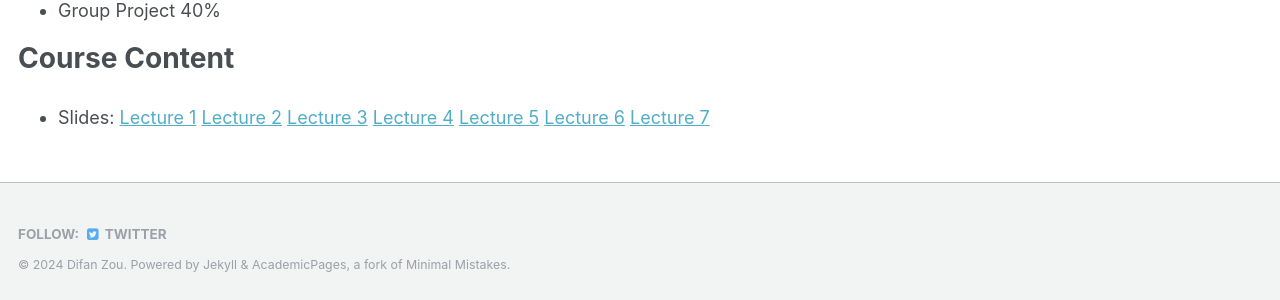
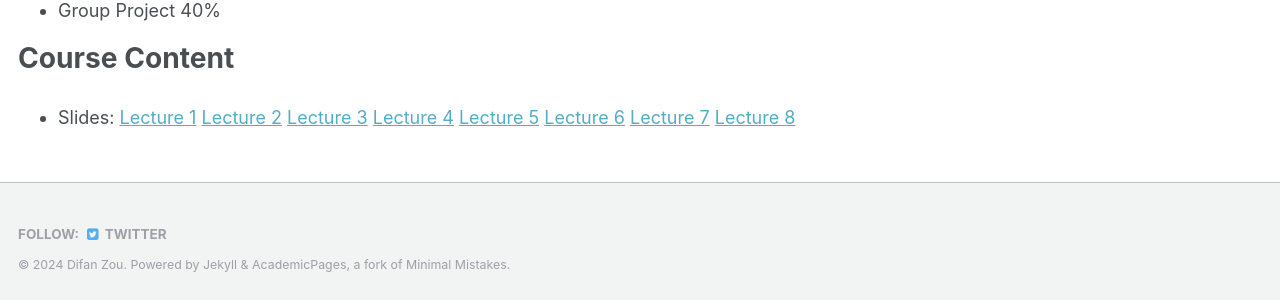
Before and after one commit to difanzou/difanzou.github.io, a Jekyll site: the page built from _teaching/2024-spring-teaching.md, in a window 1280 px wide. Shown: the part 1044-1344 px from the top of the page. Built offline with Jekyll 4.4.1, drawn with Linux system fonts in a browser that asks for light colours.

Commit message:
add teaching materials

```diff
--- a/_teaching/2024-spring-teaching.md
+++ b/_teaching/2024-spring-teaching.md
@@ -32,4 +32,4 @@
 
 # Course Content
 
-* Slides: [Lecture 1](https://drive.google.com/file/d/1hP5tAuVmUKGRKSyd2c2UkYftfWs91Kgx/view?usp=sharing) [Lecture 2](https://drive.google.com/file/d/1PtYSWEH751qYY8XHmiJDM6YHtNLxmRwC/view?usp=sharing) [Lecture 3](https://drive.google.com/file/d/1h_Fy6M91yu6yWB_-Bf9lDDnGs5W_rTgh/view?usp=sharing) [Lecture 4](https://drive.google.com/file/d/14pkzBu9KP2__IhWYIk38iMV_6bkwP_kK/view?usp=sharing) [Lecture 5](https://drive.google.com/file/d/1gHSIKgCiB6rFnYrWCJQldF6RKxgCHpD_/view?usp=sharing) [Lecture 6](https://drive.google.com/file/d/1dxV-2V0fnb5-vMzR-H5HS8dRhcG14KcO/view?usp=sharing) [Lecture 7](https://drive.google.com/file/d/1nyXxRuylZmVFelogt0dglEohb22n6nH8/view?usp=sharing)
+* Slides: [Lecture 1](https://drive.google.com/file/d/1hP5tAuVmUKGRKSyd2c2UkYftfWs91Kgx/view?usp=sharing) [Lecture 2](https://drive.google.com/file/d/1PtYSWEH751qYY8XHmiJDM6YHtNLxmRwC/view?usp=sharing) [Lecture 3](https://drive.google.com/file/d/1h_Fy6M91yu6yWB_-Bf9lDDnGs5W_rTgh/view?usp=sharing) [Lecture 4](https://drive.google.com/file/d/14pkzBu9KP2__IhWYIk38iMV_6bkwP_kK/view?usp=sharing) [Lecture 5](https://drive.google.com/file/d/1gHSIKgCiB6rFnYrWCJQldF6RKxgCHpD_/view?usp=sharing) [Lecture 6](https://drive.google.com/file/d/1dxV-2V0fnb5-vMzR-H5HS8dRhcG14KcO/view?usp=sharing) [Lecture 7](https://drive.google.com/file/d/1nyXxRuylZmVFelogt0dglEohb22n6nH8/view?usp=sharing) [Lecture 8](https://drive.google.com/file/d/1lxE9lnz0DpCZUzTmfudN5cClqaNq-V0I/view?usp=sharing)
```
